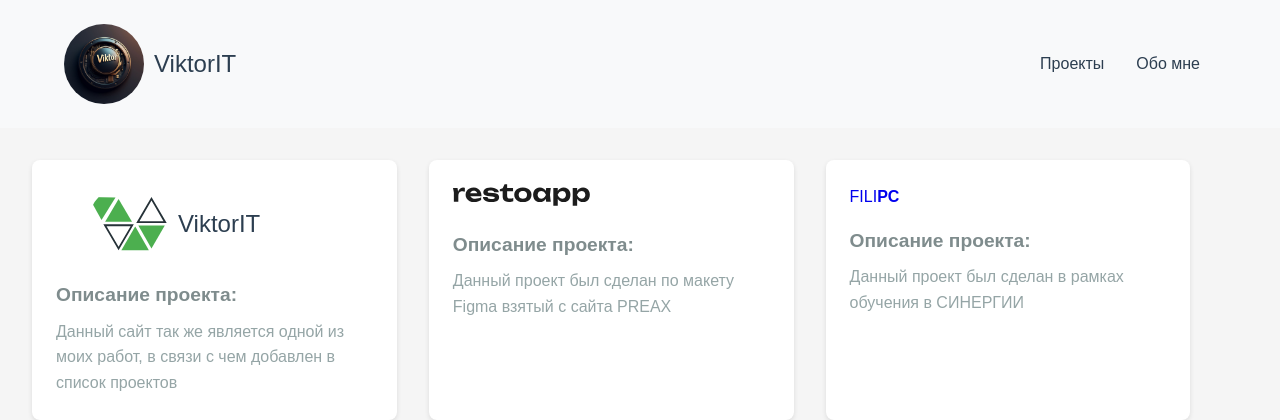
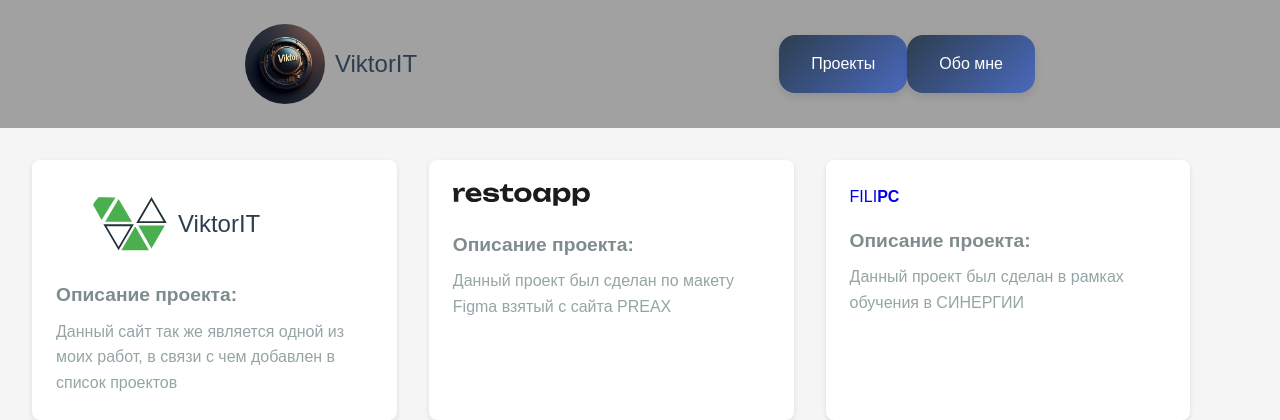
Before and after one commit to ViKraym/PortfolioUNDE, a PHP site: page /index.html in a window 1280 px wide. Shown: the top 420 px of the page. Run offline with PHP 8.4, Linux system fonts and the light colour scheme.

Commit message:
Update style.css

```diff
--- a/style/style.css
+++ b/style/style.css
@@ -20,10 +20,10 @@ body {
 
 /* Шапка сайта */
 header {
- background-color: #f8f9fa;
+ background-color: #a1a1a1;
  padding: 1.5rem 2rem;
  display: flex;
- justify-content: space-between;
+ justify-content: space-around;
  align-items: center;
 }
 
@@ -54,15 +54,51 @@ nav {
 }
 
 nav a {
- color: #2c3e50;
+ position: relative;
+ display: inline-flex;
+ align-items: center;
+ justify-content: center;
+ padding: 1rem 2rem;
+ border-radius: 16px;
+ color: #fff;
  text-decoration: none;
- padding: 0.5rem 1rem;
- border-radius: 4px;
- transition: background-color 0.3s;
+ font-size: 1rem;
+ transition: all 0.3s ease;
+ background: linear-gradient(135deg, #2c3e50, #4a69bd);
+ box-shadow: 0 4px 8px rgba(0,0,0,0.1);
+}
+
+nav a::before {
+ content: '';
+ position: absolute;
+ top: 0;
+ left: 0;
+ width: 100%;
+ height: 100%;
+ border-radius: 16px;
+ background: linear-gradient(135deg, rgba(255,255,255,0.1), rgba(255,255,255,0.05));
+ opacity: 0;
+ transition: opacity 0.3s ease;
 }
 
 nav a:hover {
- background-color: rgba(0,0,0,0.05);
+ transform: translateY(-2px);
+ box-shadow: 0 6px 12px rgba(0,0,0,0.2);
+}
+
+nav a:hover::before {
+ opacity: 1;
+}
+
+nav a:active {
+ transform: translateY(0);
+ box-shadow: 0 2px 4px rgba(0,0,0,0.1);
+}
+
+/* Дополнительные эффекты для кнопок */
+nav a:focus {
+ outline: none;
+ box-shadow: 0 0 0 2px rgba(255,255,255,0.5);
 }
 
 ul {
@@ -71,7 +107,6 @@ ul {
     list-style-type: none;
     padding: 0;
 }
-
 
 
 /* Основная секция */
@@ -135,6 +170,15 @@ main {
 }
 
 /* Адаптивность */
+@media (hover: none) {
+ /* Для устройств без возможности наведения */
+ nav a:hover {
+ transform: none;
+ box-shadow: none;
+ }
+}
+
+
 @media (max-width: 768px) {
  .project-box {
  width: 100%;
```
